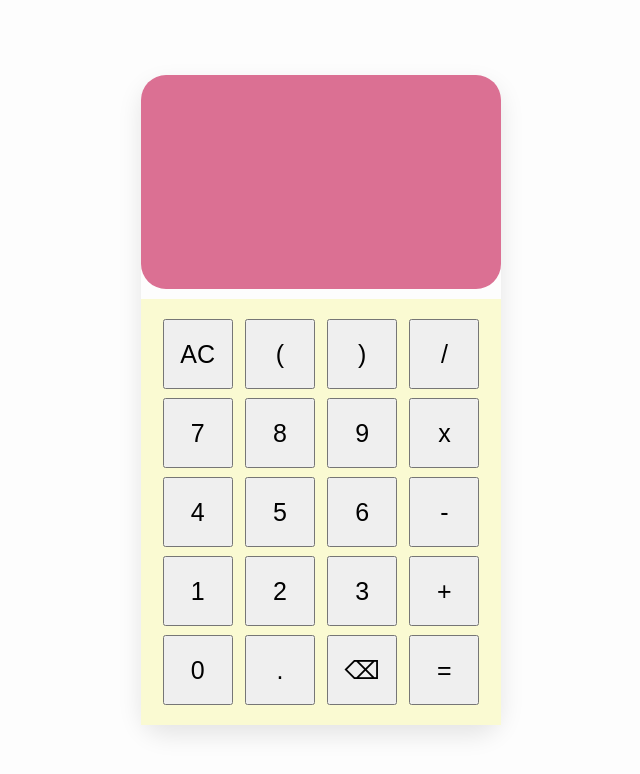
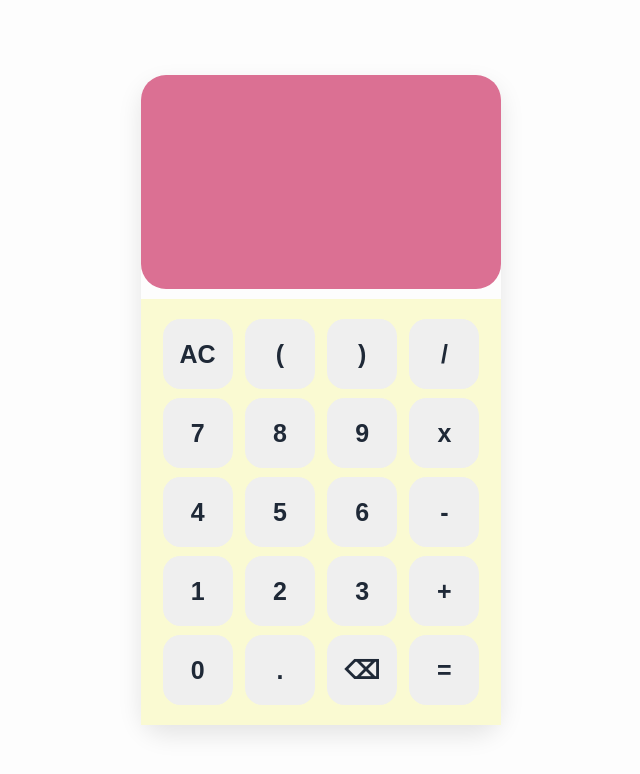
Before and after one commit to tejashree-choramale/calculator, a plain HTML site: page index.html in a window 1280 px wide. Shown: the whole page, without its empty margins (319-959 px from the left). Drawn offline with Linux system fonts and the light colour scheme.

Commit message:
Style buttons with bold text, rounded corners, and custom color

```diff
--- a/styles/calculator.css
+++ b/styles/calculator.css
@@ -1,5 +1,6 @@
 :root {
   --color-bg: #FDFDFD;
+  --text-color : #1F2937;
 }
 
 body {
@@ -9,7 +10,7 @@ body {
   justify-content: center;
   align-items: center;
   background-color: var(--color-bg);
-  font-family: 'Manrope', 'Verdana';
+  font-family: 'Manrope', Helvetica, sans-serif;
 }
 
 .calculator {
@@ -45,7 +46,6 @@ body {
   gap: 9px;
   justify-items: center;
   margin-top: 10px;
-
   padding: 20px;
   flex-grow: 1;
   align-items: center;
@@ -59,4 +59,10 @@ body {
   width: 70px;
   height: 70px;
   font-size: 25px;
+  font-weight: bold;
+  border: none;
+  border-radius: 25%;
+  cursor: pointer;
+  font-family: 'Manrope', sans-serif;
+  color: var(--text-color);
 }
```
